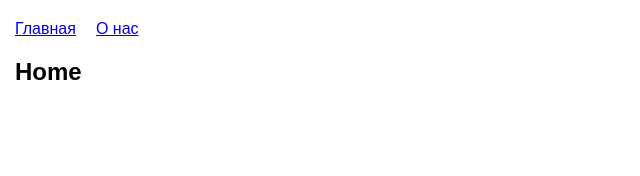
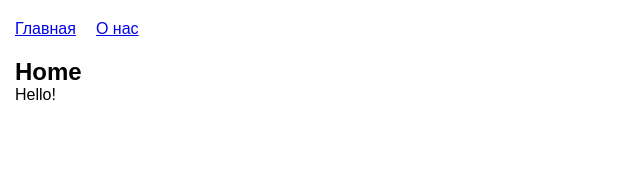
Before and after one commit to serwebdev/react-deploy-github, a React (Vite) app: page / in a window 1280 px wide. Shown: the top 176 px of the page, without its empty margins (0-640 px from the left). Built offline with nearby package versions, Linux system fonts and the light colour scheme.

Commit message:
add Hello

```diff
--- a/src/pages/Home.tsx
+++ b/src/pages/Home.tsx
@@ -5,6 +5,7 @@ const Home = () => {
     <div>
       <div className="container">
         <h2>Home</h2>
+        <p>Hello!</p>
       </div>
     </div>
   );
```
